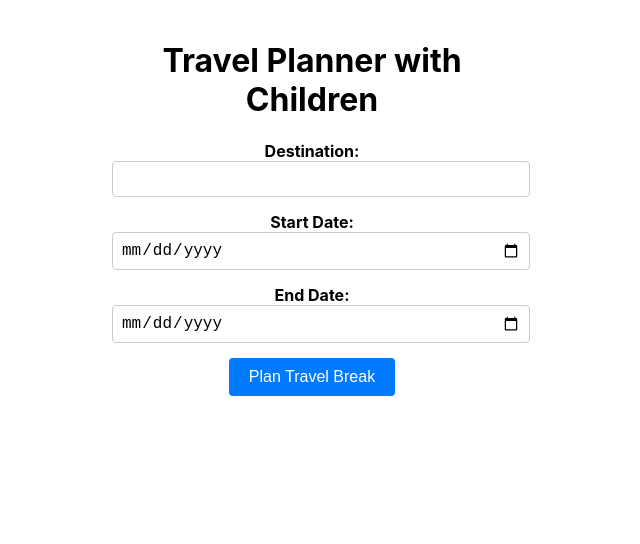
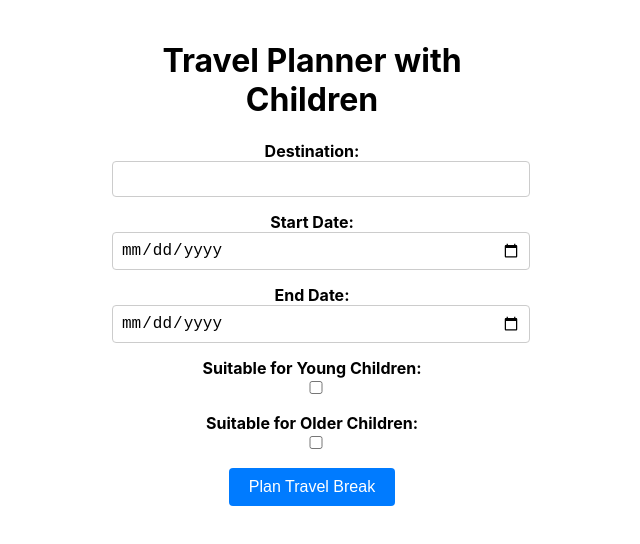
Before and after one commit to jodiekit89/react_app, a React (Create React App) app: page / in a window 1280 px wide. Shown: the top 544 px of the page, without its empty margins (328-968 px from the left). Built offline with nearby package versions, Linux system fonts and the light colour scheme.

Commit message:
adding checkboxes and logic

```diff
--- a/src/App.tsx
+++ b/src/App.tsx
@@ -17,6 +17,8 @@ function App() {
   const [startDate, setStartDate] = useState<string>('');
   const [endDate, setEndDate] = useState<string>('');
   const [showDetails, setShowDetails] = useState<boolean>(false);
+  const [suitableForYoungChildren, setSuitableForYoungChildren] = useState(false);
+  const [suitableForOlderChildren, setSuitableForOlderChildren] = useState(false);
 
   const handleSubmit = (e: React.FormEvent) => {
     e.preventDefault();
@@ -28,7 +30,8 @@ function App() {
       dest.destination.toLowerCase().includes(destination.toLowerCase()) &&
       dest.startDate >= startDate &&
       dest.endDate <= endDate &&
-      (dest.suitableForYoungFamilies || dest.suitableForOlderChildren)
+      (suitableForYoungChildren ? dest.suitableForYoungFamilies : true) &&
+      (suitableForOlderChildren ? dest.suitableForOlderChildren : true)
   );
 
   return (
@@ -65,6 +68,26 @@ function App() {
             required
           />
         </div>
+        <div className="form-group">
+          <label>
+            Suitable for Young Children:
+            <input
+              type="checkbox"
+              checked={suitableForYoungChildren}
+              onChange={() => setSuitableForYoungChildren(!suitableForYoungChildren)}
+            />
+          </label>
+        </div>
+        <div className="form-group">
+          <label>
+            Suitable for Older Children:
+            <input
+              type="checkbox"
+              checked={suitableForOlderChildren}
+              onChange={() => setSuitableForOlderChildren(!suitableForOlderChildren)}
+            />
+          </label>
+          </div>
         <button type="submit">Plan Travel Break</button>
       </form>
       {showDetails && (
```
